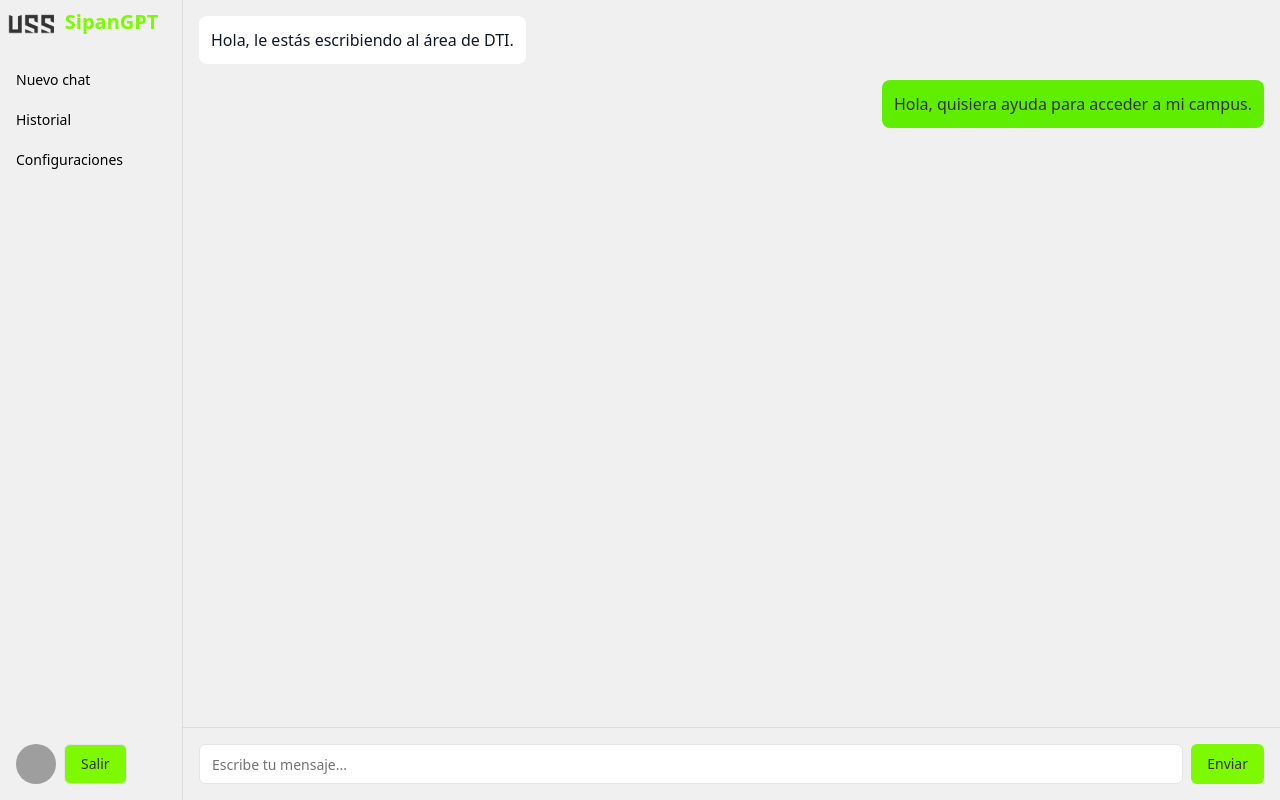
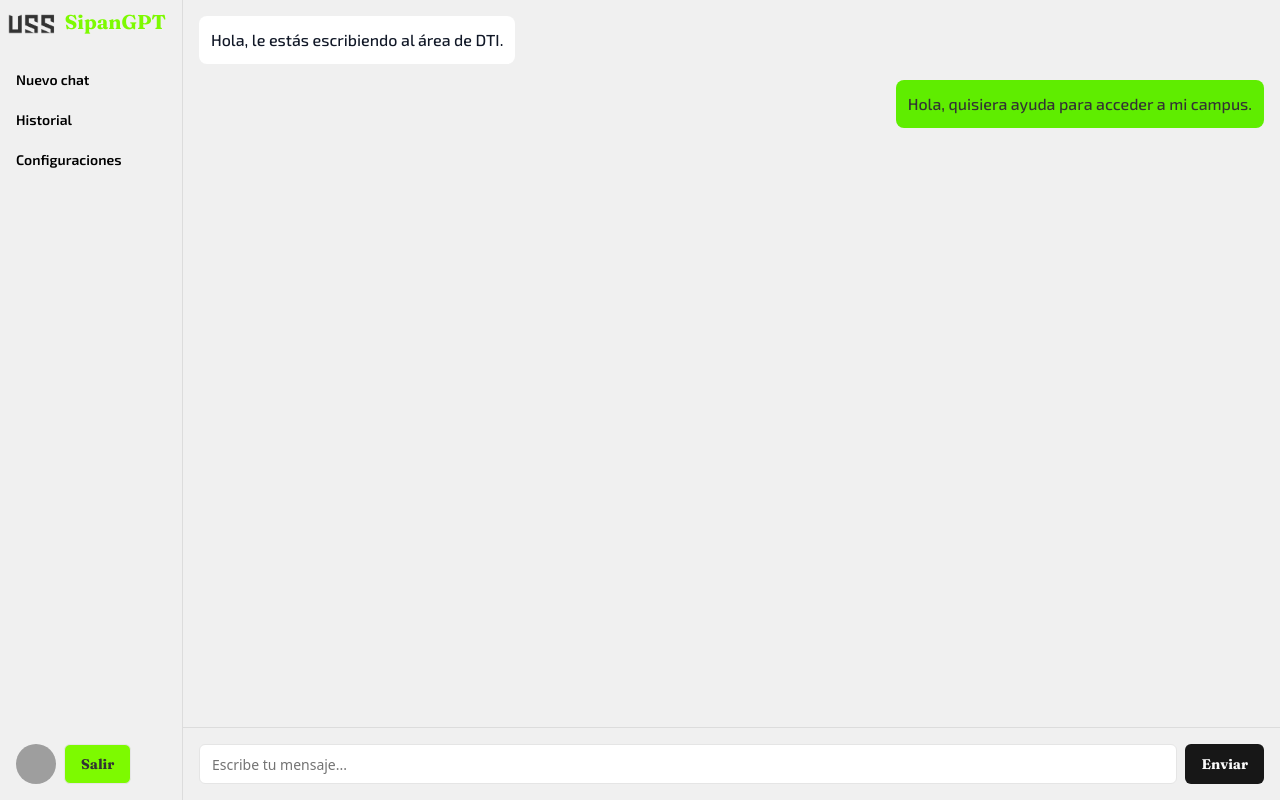
Before and after one commit to jhangmez/sipangpt, an Astro site: page / in a window 1280 px wide. Built offline with nearby package versions, Linux system fonts and the light colour scheme; Astro itself is replaced by a stand-in of ours; grey boxes are pictures that could not be loaded.

Commit message:
Se agrego fuentes

```diff
--- a/src/components/ChatMessage.astro
+++ b/src/components/ChatMessage.astro
@@ -1,9 +1,13 @@
 ---
-const { type, message } = Astro.props;
+const { type, message } = Astro.props
 ---
 
-<div class={`flex ${type === 'user' ? 'justify-end' : 'justify-start'}`}>
-  <div class={`max-w-3/4 p-3 rounded-lg ${type === 'user' ? 'bg-secondary text-onPrimary' : 'bg-white text-gray-900 dark:bg-gray-700 dark:text-secondary'}`}>
+<div
+  class={`flex font-exo font-medium ${type === 'user' ? 'justify-end' : 'justify-start'}`}
+>
+  <div
+    class={`max-w-3/4 p-3 rounded-lg ${type === 'user' ? 'bg-secondary text-onPrimary' : 'bg-white text-gray-900 dark:bg-gray-700 dark:text-secondary'}`}
+  >
     {message}
   </div>
 </div>
--- a/src/components/Header.astro
+++ b/src/components/Header.astro
@@ -1,11 +1,20 @@
 ---
-import { AvatarDropdownMenu } from '@Components/react/AvatarDropdownMenu';
+import { AvatarDropdownMenu } from '@Components/react/AvatarDropdownMenu'
 ---
 
-<header class="sm:hidden p-4 flex justify-between items-center">
-  <div class="flex items-center">
-    <img src="/uss_logo.webp" alt="SipanGPT Logo" class="h-5 mr-2 dark:invert" />
-    <h1 class="text-xl font-bold text-gray-900 dark:text-white">SipanGPT</h1>
+<header class='sm:hidden p-4 flex justify-between items-center'>
+  <div class='flex items-center'>
+    <img
+      src='/uss_logo.webp'
+      alt='SipanGPT Logo'
+      class='h-5 mr-2 dark:invert'
+    />
+    <h1 class='text-xl font-bold text-primary font-frances'>SipanGPT</h1>
   </div>
-  <AvatarDropdownMenu client:load src="https://github.com/jhangmez.png" alt="jhangmez" fallbackText="Jhan" />
+  <AvatarDropdownMenu
+    client:load
+    src='https://github.com/jhangmez.png'
+    alt='jhangmez'
+    fallbackText='Jhan'
+  />
 </header>
--- a/src/components/Sidebar.astro
+++ b/src/components/Sidebar.astro
@@ -1,26 +1,51 @@
 ---
-import { Button } from '@/components/ui/button';
-import { AvatarDropdownMenu } from '@Components/react/AvatarDropdownMenu';
-
+import { Button } from '@/components/ui/button'
+import { AvatarDropdownMenu } from '@Components/react/AvatarDropdownMenu'
 ---
 
-<aside class="flex h-screen lg:w-2/12 md:w-4/12 w-1/12 flex-col border-r border-gray-200 lg:flex md:flex hidden">
-  <div class="flex-1 overflow-auto">
-    <div class="flex mx-2 mb-6 mt-2 gap-2 items-center">
-
-      <img src="/uss_logo.webp" alt="SipanGPT Logo" class="h-5 mt-1 dark:invert" />
-      <h1 class="text-xl font-bold text-primary">SipanGPT</h1>
+<aside
+  class='flex h-screen lg:w-2/12 md:w-4/12 w-1/12 flex-col border-r border-gray-200 lg:flex md:flex hidden'
+>
+  <div class='flex-1 overflow-auto'>
+    <div class='flex mx-2 mb-6 mt-2 gap-2 items-center'>
+      <img
+        src='/uss_logo.webp'
+        alt='SipanGPT Logo'
+        class='h-5 mt-1 dark:invert'
+      />
+      <h1 class='text-xl font-bold text-primary font-frances'>SipanGPT</h1>
     </div>
-    <nav class="flex-1">
+    <nav class='flex-1 font-exo'>
       <ul>
-        <li><Button variant="ghost" className="w-full justify-start">Nuevo chat</Button></li>
-        <li><Button variant="ghost" className="w-full justify-start">Historial</Button></li>
-        <li><Button variant="ghost" className="w-full justify-start">Configuraciones</Button></li>
+        <li>
+          <Button variant='ghost' className='w-full justify-start font-semibold'
+            >Nuevo chat</Button
+          >
+        </li>
+        <li>
+          <Button variant='ghost' className='w-full justify-start font-semibold'
+            >Historial</Button
+          >
+        </li>
+        <li>
+          <Button variant='ghost' className='w-full justify-start font-semibold'
+            >Configuraciones</Button
+          >
+        </li>
       </ul>
     </nav>
   </div>
-  <div class="flex gap-2 p-4">
-    <AvatarDropdownMenu client:load src="https://github.com/jhangmez.png" alt="jhangmez" fallbackText="Jhan" />
-    <Button variant="outline" className="mt-auto text-onPrimary bg-primary dark:text-onPrimary dark:bg-primary">Salir</Button>
+  <div class='flex gap-2 p-4'>
+    <AvatarDropdownMenu
+      client:load
+      src='https://github.com/jhangmez.png'
+      alt='jhangmez'
+      fallbackText='Jhan'
+    />
+    <Button
+      variant='outline'
+      className='mt-auto text-onPrimary bg-primary dark:text-onPrimary dark:bg-primary font-frances font-bold'
+      >Salir</Button
+    >
   </div>
 </aside>
--- a/src/components/UserInput.astro
+++ b/src/components/UserInput.astro
@@ -1,11 +1,15 @@
 ---
-import { Input } from '@/components/ui/input';
-import { Button } from '@/components/ui/button';
+import { Input } from '@/components/ui/input'
+import { Button } from '@/components/ui/button'
 ---
 
-<div class="p-4  border-t border-gray-200 dark:border-gray-700">
-  <form class="flex items-center">
-    <Input type="text" placeholder="Escribe tu mensaje..." className="flex-1 mr-2" />
-    <Button type="submit" className='text-onPrimary bg-primary dark:text-onPrimary dark:bg-primary'>Enviar</Button>
+<div class='p-4 border-t border-gray-200'>
+  <form class='flex items-center'>
+    <Input
+      type='text'
+      placeholder='Escribe tu mensaje...'
+      className='flex-1 mr-2 dark:text-gray-100'
+    />
+    <Button type='submit' className='font-frances font-bold'>Enviar</Button>
   </form>
 </div>
--- a/src/components/react/AvatarDropdownMenu.jsx
+++ b/src/components/react/AvatarDropdownMenu.jsx
@@ -16,7 +16,7 @@ export const AvatarDropdownMenu = ({ src, alt, fallbackText }) => {
           <AvatarFallback>{fallbackText}</AvatarFallback>
         </Avatar>
       </DropdownMenuTrigger>
-      <DropdownMenuContent>
+      <DropdownMenuContent className='font-exo font-medium'>
         <DropdownMenuItem>Profile</DropdownMenuItem>
         <DropdownMenuItem>Settings</DropdownMenuItem>
         <DropdownMenuItem>Logout</DropdownMenuItem>
--- a/src/layouts/Layout.astro
+++ b/src/layouts/Layout.astro
@@ -1,30 +1,35 @@
 ---
 interface Props {
-	title: string;
+  title: string
 }
-import { ViewTransitions } from 'astro:transitions';
-const { title } = Astro.props;
+import { ViewTransitions } from 'astro:transitions'
+const { title } = Astro.props
 ---
 
 <!doctype html>
-<html lang="es">
+<html lang='es'>
   <head>
-		<meta charset="UTF-8" />
-		<meta name="description" content="SipanGPT Chatbot" />
-		<meta name="viewport" content="width=device-width" />
-		<link rel="icon" type="image/svg+xml" href="/favicon.svg" />
+    <meta charset='UTF-8' />
+    <meta name='description' content='SipanGPT Chatbot' />
+    <meta name='viewport' content='width=device-width' />
+    <link rel='icon' type='image/svg+xml' href='/favicon.svg' />
     <meta
-      property="og:image"
-      content="https://www.jhangmez.xyz/api/img?title=SipanGPT&description=null&bg=333333&color=5fed00"
+      property='og:image'
+      content='https://www.jhangmez.xyz/api/img?title=SipanGPT&description=null&bg=333333&color=5fed00'
     />
-    <meta property="og:url" content="https://sipangpt.vercel.app/" />
-		<meta property="og:title" content="SipanGPT Chatbot" />
-    <meta property="og:description" content="SipanGPT, prototipo realizado por @jhangmez y la Universidad Señor de Sipán" />
-		<meta name="generator" content={Astro.generator} />
+    <meta property='og:url' content='https://sipangpt.vercel.app/' />
+    <meta property='og:title' content='SipanGPT Chatbot' />
+    <meta
+      property='og:description'
+      content='SipanGPT, Chatbot prototipo realizado por @jhangmez y la Universidad Señor de Sipán'
+    />
+    <meta name='generator' content={Astro.generator} />
     <ViewTransitions />
     <title>{title}</title>
   </head>
-	<body class="bg-gray-100 dark:bg-background selection:bg-background selection:text-primary dark:selection:bg-primary dark:selection:text-background">
+  <body
+    class='bg-gray-100 dark:bg-background selection:bg-background selection:text-primary dark:selection:bg-primary dark:selection:text-background'
+  >
     <noscript>Página realizada por Jhan Gómez P. @jhangmez</noscript>
     <slot />
   </body>
--- a/src/styles/globals.css
+++ b/src/styles/globals.css
@@ -3,6 +3,38 @@
 @tailwind utilities;
 @layer base {
   :root {
-    --radius: 0.5rem
+    --radius: 0.5rem;
+  }
+  @font-face {
+    font-family: 'Fraunces';
+    font-style: normal;
+    font-weight: 100 900;
+    font-display: swap;
+    src: url('/fonts/Fraunces-VariableFont.ttf') format('woff2');
+  }
+
+  /* Fraunces Italic */
+  @font-face {
+    font-family: 'Fraunces';
+    font-style: italic;
+    font-weight: 100 900;
+    font-display: swap;
+    src: url('/fonts/Fraunces-Italic-VariableFont.ttf') format('woff2');
+  }
+  @font-face {
+    font-family: 'Exo 2';
+    font-style: normal;
+    font-weight: 100 900;
+    font-display: swap;
+    src: url('/fonts/Exo2-VariableFont_wght.ttf') format('woff2');
+  }
+
+  /* Exo 2 Italic */
+  @font-face {
+    font-family: 'Exo 2';
+    font-style: italic;
+    font-weight: 100 900;
+    font-display: swap;
+    src: url('/fonts/Exo2-Italic-VariableFont_wght.ttf') format('woff2');
   }
 }
--- a/tailwind.config.mjs
+++ b/tailwind.config.mjs
@@ -18,8 +18,8 @@ export default {
         'gray-300': 'rgb(190, 190, 190)' // #bebebe
       },
       fontFamily: {
-        title: ['Lyon Display', 'serif'],
-        body: ['Marselis Pro', 'sans-serif']
+        exo: ['"Exo 2"', 'system-ui'],
+        frances: ['"Fraunces"', 'system-ui']
       }
     }
   },
```
Also changed, not shown: public/fonts/Exo2-Italic-VariableFont_wght.ttf (added), public/fonts/Exo2-VariableFont_wght.ttf (added), public/fonts/Fraunces-Italic-VariableFont.ttf (added), public/fonts/Fraunces-VariableFont.ttf (added). Lines whose indentation alone changed are shown as unchanged.
